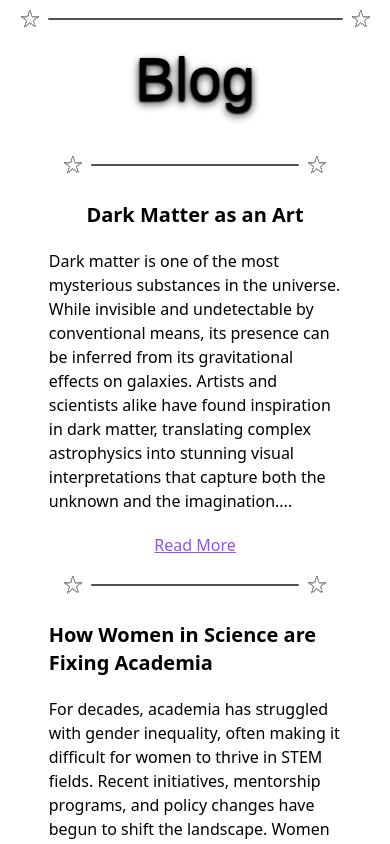
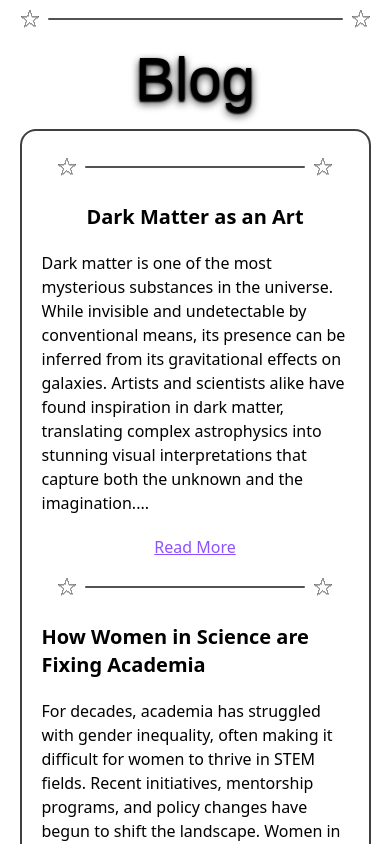
Before and after one commit to CadmusKei/erins-site, a Next.js app: page / in a window 390 px wide. Shown: the part 1640-2484 px from the top of the page. Built offline with nearby package versions, Linux system fonts and the light colour scheme; a web font is replaced by a local one.

Commit message:
Enhance Blog component layout with improved styling and responsiveness

```diff
--- a/app/components/Blog.js
+++ b/app/components/Blog.js
@@ -32,7 +32,7 @@ export default function Blog() {
   return (
     <>
       <Title size="text-6xl">Blog</Title>
-      <div className="w-[75%] mt-5 space-y-3 flex flex-col items-center">
+      <div className="w-[90%] p-5 space-y-3 flex flex-col items-center border-2 border-neutral-700 rounded-2xl">
         {blogposts.map((blogpost) => (
           <Blogpost
             key={blogpost.id}
```
